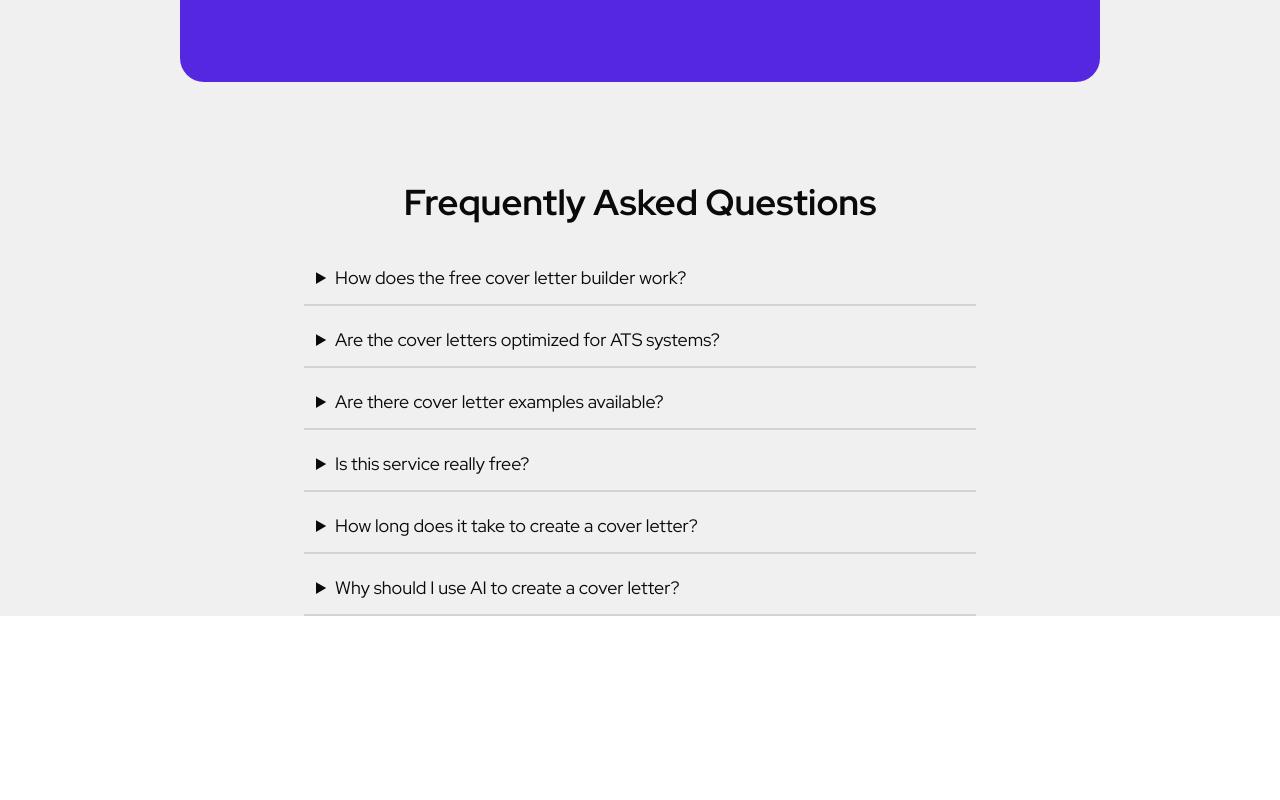
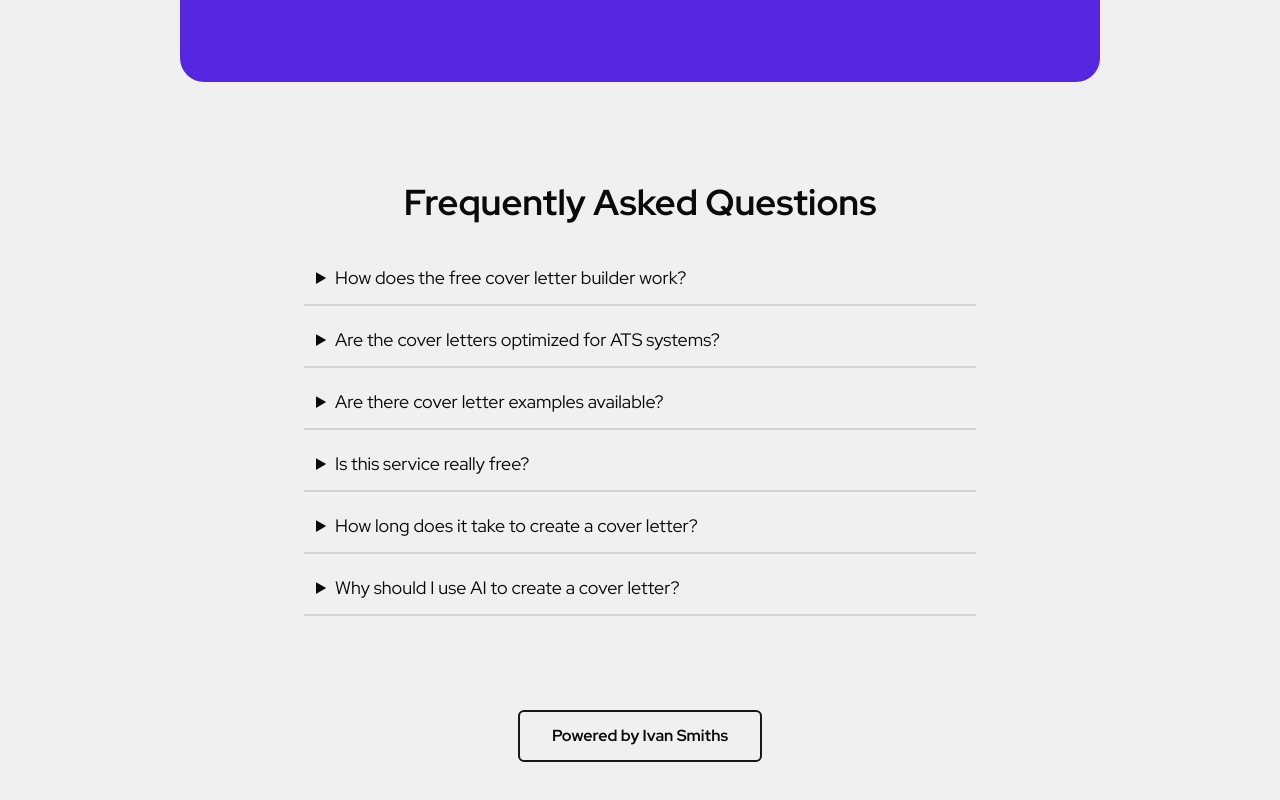
Before and after one commit to IvanSmiths/cover-letter-builder-pro, a Next.js app: page / in a window 1280 px wide. Shown: the part 4183-4983 px from the top of the page. Before the commit the page ends 4799 px from the top, so only its background shows below. Built offline with nearby package versions, Linux system fonts and the light colour scheme.

Commit message:
add footer

```diff
--- a/components/home/footer/Footer.tsx
+++ b/components/home/footer/Footer.tsx
@@ -1,5 +1,14 @@
+import SimpleExternalButton from "@/components/home/header/SimpleExternalButton";
+
 const Footer = () => {
-  return <footer></footer>;
+  return (
+    <footer className="justify-centeri flex h-60 w-full items-center justify-center">
+      <SimpleExternalButton
+        link="https://www.ivansmiths.com"
+        label="Powered by Ivan Smiths"
+      />
+    </footer>
+  );
 };
 
 export default Footer;
--- a/components/home/header/HeaderText.tsx
+++ b/components/home/header/HeaderText.tsx
@@ -30,7 +30,10 @@ const HeaderText = ({ title, paragraph, isHero }: HeaderProps) => {
       {isHero ? (
         <div className="flex items-center justify-center gap-small">
           <SimpleInternalButton />
-          <SimpleExternalButton />
+          <SimpleExternalButton
+            link="https://github.com/IvanSmiths/cover-letter-builder-pro"
+            label="Star it on GitHub"
+          />
         </div>
       ) : null}
     </div>
--- a/components/home/header/SimpleExternalButton.tsx
+++ b/components/home/header/SimpleExternalButton.tsx
@@ -1,14 +1,13 @@
-import React from "react";
+type SimpleExternalButtonProps = {
+  link: string;
+  label: string;
+};
 
-const SimpleExternalButton = () => {
+const SimpleExternalButton = ({ link, label }: SimpleExternalButtonProps) => {
   return (
-    <a
-      href="https://github.com/IvanSmiths/cover-letter-builder-pro"
-      target="_blank"
-      rel="noreferrer noopener"
-    >
+    <a href={link} target="_blank" rel="noreferrer noopener">
       <button className="rounded-md border-2 border-dark px-8 py-3 text-base font-semibold transition-all hover:bg-dark hover:text-light dark:border-light hover:dark:border-dark">
-        Star it on GitHub
+        {label}
       </button>
     </a>
   );
```
